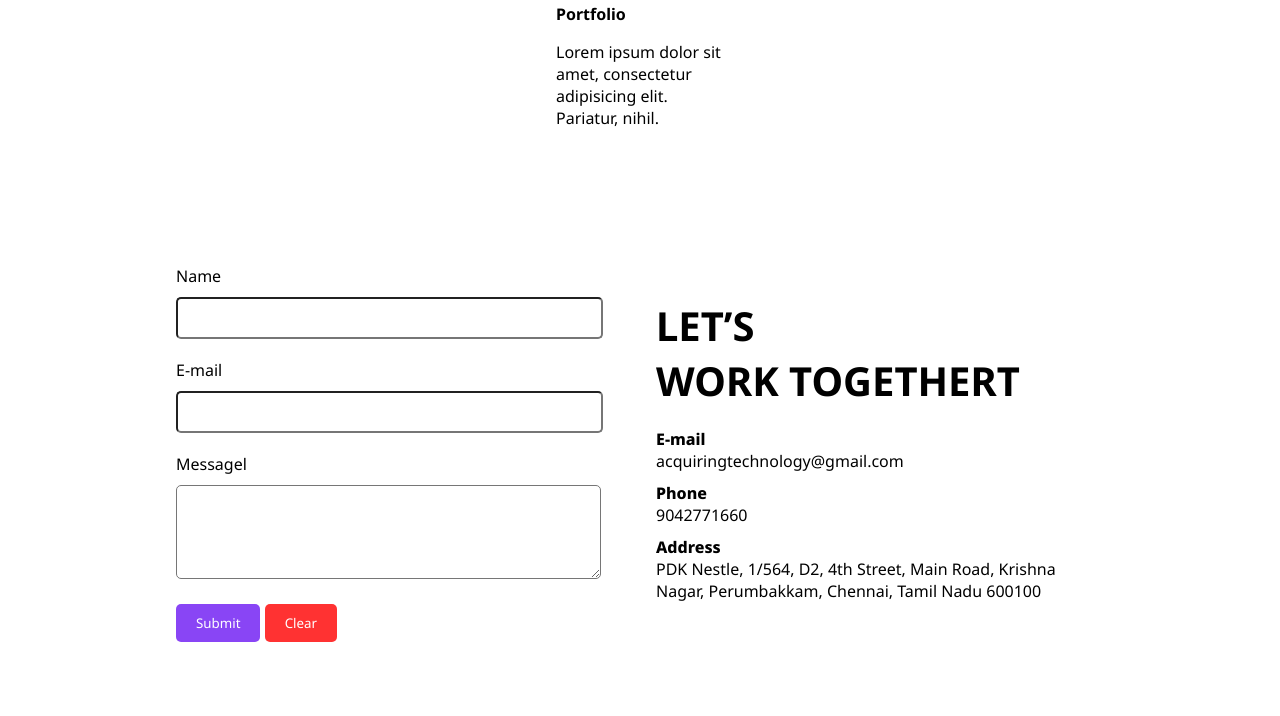
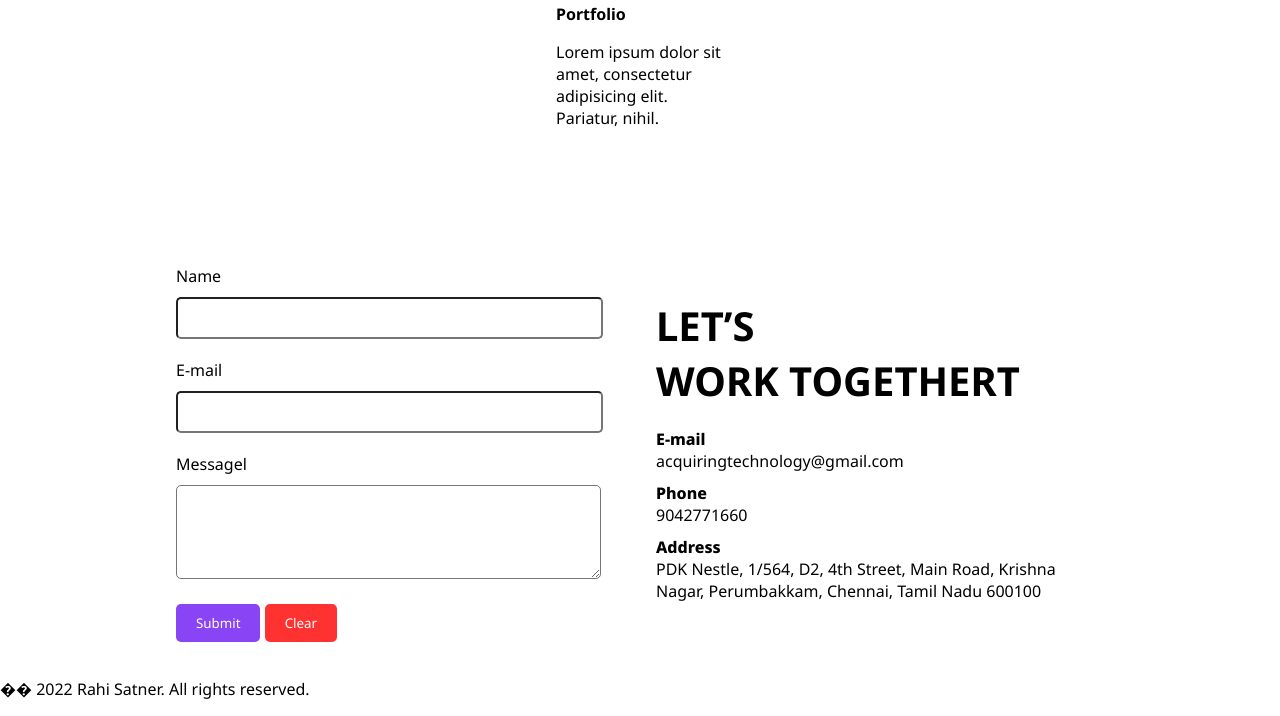
Before and after one commit to acquiringtechnology/ATFSWD1003_webPage, a plain HTML site: page index.html in a window 1280 px wide. Shown: the part 2179-2895 px from the top of the page. Before the commit the page ends 2841 px from the top, so only its background shows below. Drawn offline with Linux system fonts and the light colour scheme.

Commit message:
this file add footer content

```diff
--- a/index.html
+++ b/index.html
@@ -260,6 +260,11 @@
 
     </section>
 
+    <footer>
+        <p>�� 2022 Rahi Satner. All rights reserved.</p>
+
+    </footer>
+
 </body>
 
 </html>
```
